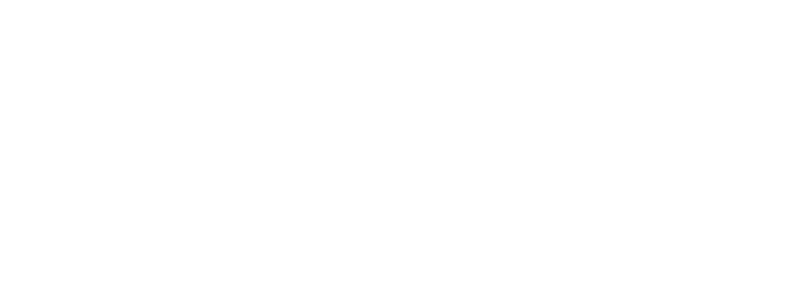
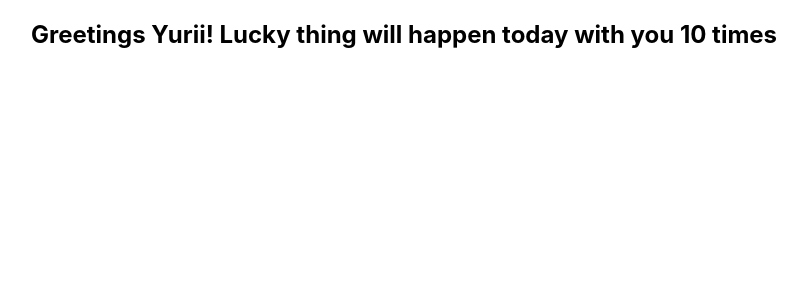
Before and after one commit to Skoblik/react-ts-tutorial, a React (Create React App) app: page / in a window 1280 px wide. Shown: the top 300 px of the page, without its empty margins (236-1043 px from the left). Built offline with nearby package versions, Linux system fonts and the light colour scheme.

Commit message:
Updated App with Greet component

```diff
--- a/src/App.tsx
+++ b/src/App.tsx
@@ -1,7 +1,12 @@
 import "./App.css";
+import { Greet } from "./components/Greet";
 
 function App() {
-  return <div className="App"></div>;
+  return (
+    <div className="App">
+      <Greet name="Yurii" messageCount={10} />
+    </div>
+  );
 }
 
 export default App;
```
